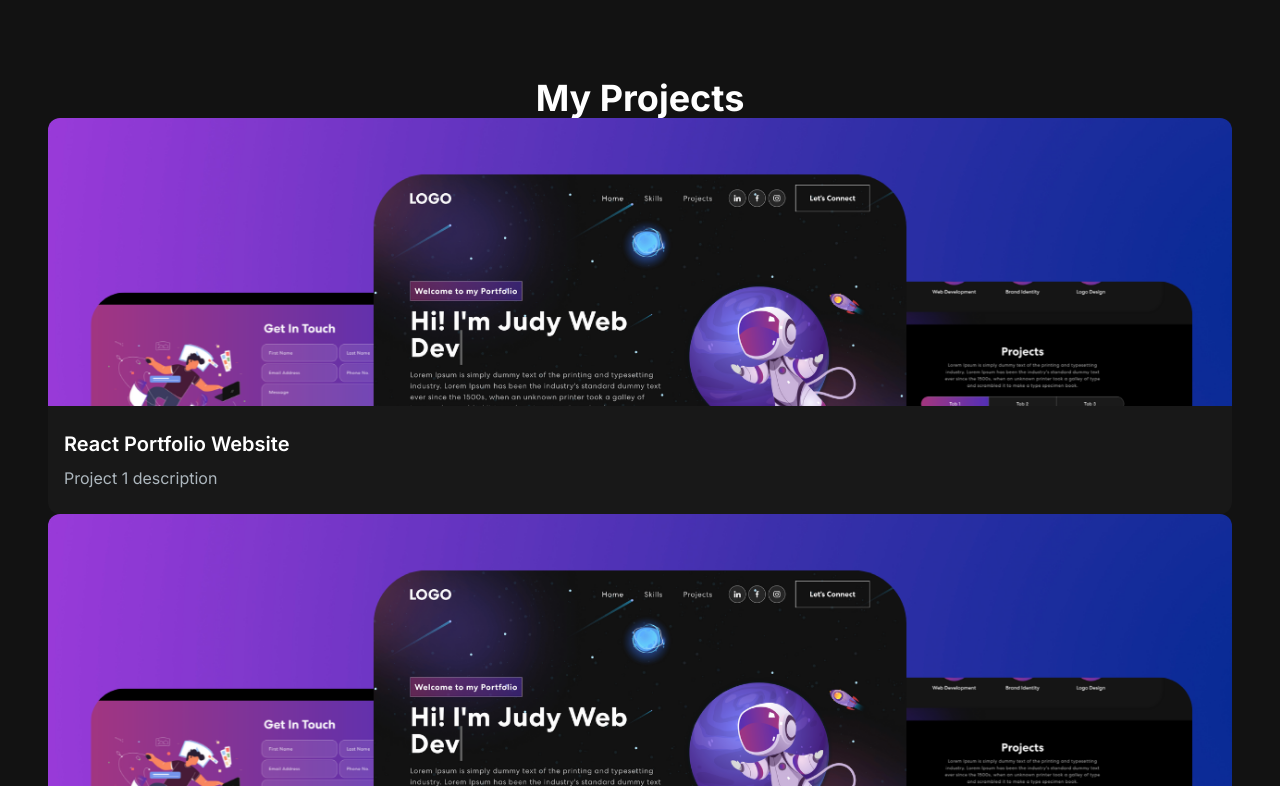
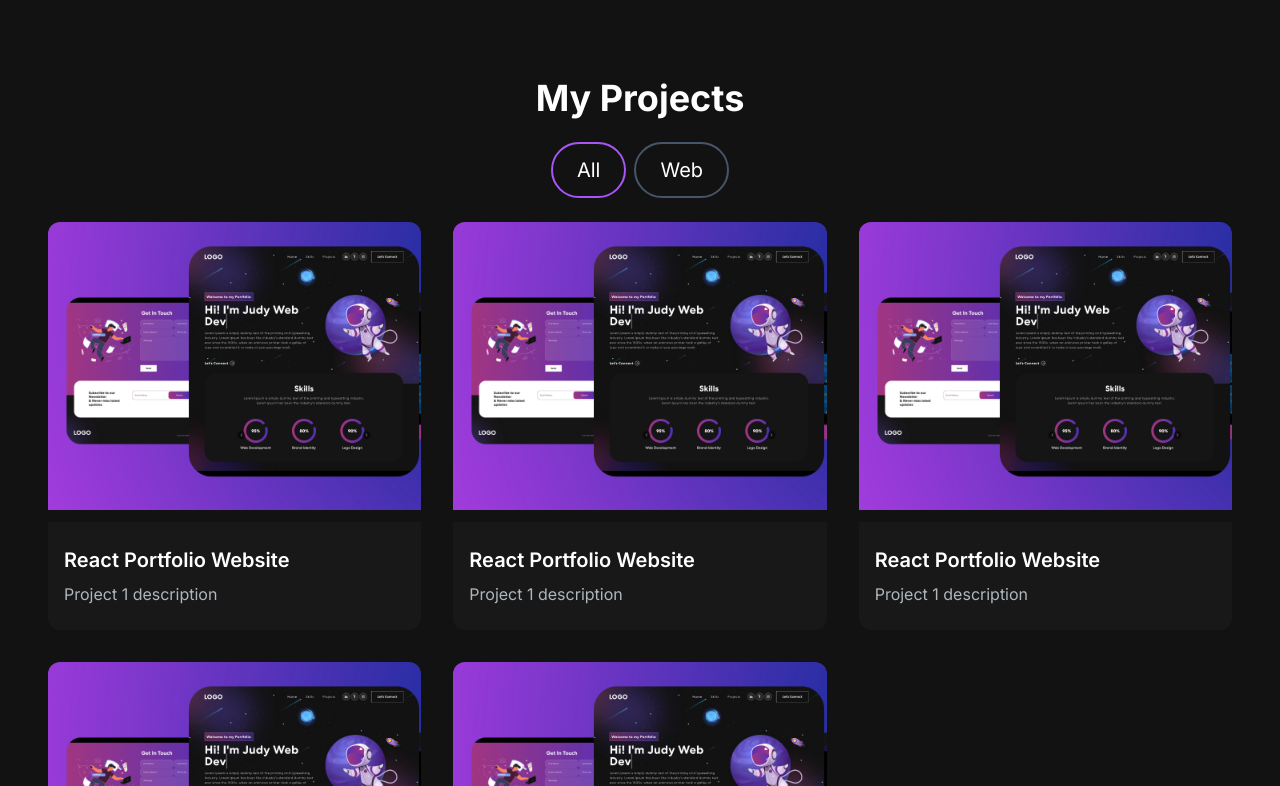
Before and after one commit to JoshCodeAligator/joshua-portfolio-website, a Next.js app: page / in a window 1280 px wide. Shown: the part 1074-1860 px from the top of the page. Built offline with nearby package versions, Linux system fonts and the light colour scheme.

Commit message:
ProjectTag Setup

```diff
--- a/src/app/components/ProjectCard.jsx
+++ b/src/app/components/ProjectCard.jsx
@@ -10,15 +10,15 @@ const ProjectCard = ({ imgUrl, title, description, gitUrl, previewUrl }) => {
         style={{ background: `url(${imgUrl})`, backgroundSize: "cover" }}
       >
         <div className="overlay items-center justify-center absolute top-0 left-0 w-full h-full bg-[#181818] bg-opacity-0 hidden group-hover:flex group-hover:bg-opacity-80 transition-all duration-500">
-          <Link href="/" className="h-14 w-14 mr-2 border-2 relative rounded-full border-[#ADB7BE] hover:border-white group/link">
+          <Link href={gitUrl} className="h-14 w-14 mr-2 border-2 relative rounded-full border-[#ADB7BE] hover:border-white group/link">
             <CodeBracketIcon className="h-10 w-10 text-[#ADB7BE] absolute top-1/2 left-1/2 transform -translate-x-1/2 -translate-y-1/2 cursor-pointer group-hover/link:text-white "/>
           </Link>
-          <Link href="/" className="h-14 w-14 border-2 relative rounded-full border-[#ADB7BE] hover:border-white group/link">
+          <Link href={previewUrl} className="h-14 w-14 border-2 relative rounded-full border-[#ADB7BE] hover:border-white group/link">
             <EyeIcon className="h-10 w-10 text-[#ADB7BE] absolute top-1/2 left-1/2 transform -translate-x-1/2 -translate-y-1/2 cursor-pointer group-hover/link:text-white "/>
           </Link>
         </div>
       </div>
-      <div className="text-white rounded-b-xl bg-[#181818] py-6 px-4">
+      <div className="text-white rounded-b-xl mt-3 bg-[#181818] py-6 px-4">
         <h5 className="text-xl font-semibold mb-2">{title}</h5>
         <p className="text-[#ADB7BE]">{description}</p>
       </div>
--- a/src/app/components/ProjectSection.jsx
+++ b/src/app/components/ProjectSection.jsx
@@ -8,6 +8,8 @@ const projectsData = [
     description: "Project 1 description",
     image: "/images/projects/1.png",
     tag: ["All", "Web"],
+    gitUrl: "/",
+    previewUrl: "/",
   },
   {
     id: 2,
@@ -15,6 +17,8 @@ const projectsData = [
     description: "Project 1 description",
     image: "/images/projects/1.png",
     tag: ["All", "Web"],
+    gitUrl: "/",
+    previewUrl: "/",
   },
   {
     id: 3,
@@ -22,6 +26,8 @@ const projectsData = [
     description: "Project 1 description",
     image: "/images/projects/1.png",
     tag: ["All", "Web"],
+    gitUrl: "/",
+    previewUrl: "/",
   },
   {
     id: 4,
@@ -29,6 +35,8 @@ const projectsData = [
     description: "Project 1 description",
     image: "/images/projects/1.png",
     tag: ["All", "Web"],
+    gitUrl: "/",
+    previewUrl: "/",
   },
   {
     id: 5,
@@ -36,21 +44,30 @@ const projectsData = [
     description: "Project 1 description",
     image: "/images/projects/1.png",
     tag: ["All", "Web"],
-  }
+    gitUrl: "/",
+    previewUrl: "/",
+  },
 ];
 
 const ProjectSection = () => {
   return (
     <>
-      <h2 className="text-center text-4xl font-bold text-white mt-4">My Projects</h2>
-      <div>
+      <h2 className="text-center text-4xl font-bold text-white mt-4">
+        My Projects
+      </h2>
+      <div className="text-white flex flex-row justify-center items-center gap-2 py-6">
+        <button className="rounded-full border-2 border-purple-500 px-6 py-3 text-xl cursor-pointer">All</button>
+        <button className="rounded-full border-2 border-slate-600 hover:border-white px-6 py-3 text-xl cursor-pointer">Web</button>
+      </div>
+      <div className="grid md:grid-cols-3 gap-8 mg:gap-12">
         {projectsData.map((project) => (
           <ProjectCard
             key={project.id}
             title={project.title}
             description={project.description}
             imgUrl={project.image}
-            tags={project}
+            gitUrl={project.gitUrl}
+            previewUrl={project.previewUrl}
           />
         ))}
       </div>
--- /dev/null
+++ b/src/app/components/ProjectTag.jsx
@@ -0,0 +1,9 @@
+import React from 'react'
+
+const ProjectTag = () => {
+  return (
+    <div>ProjectTag</div>
+  )
+}
+
+export default ProjectTag
```
